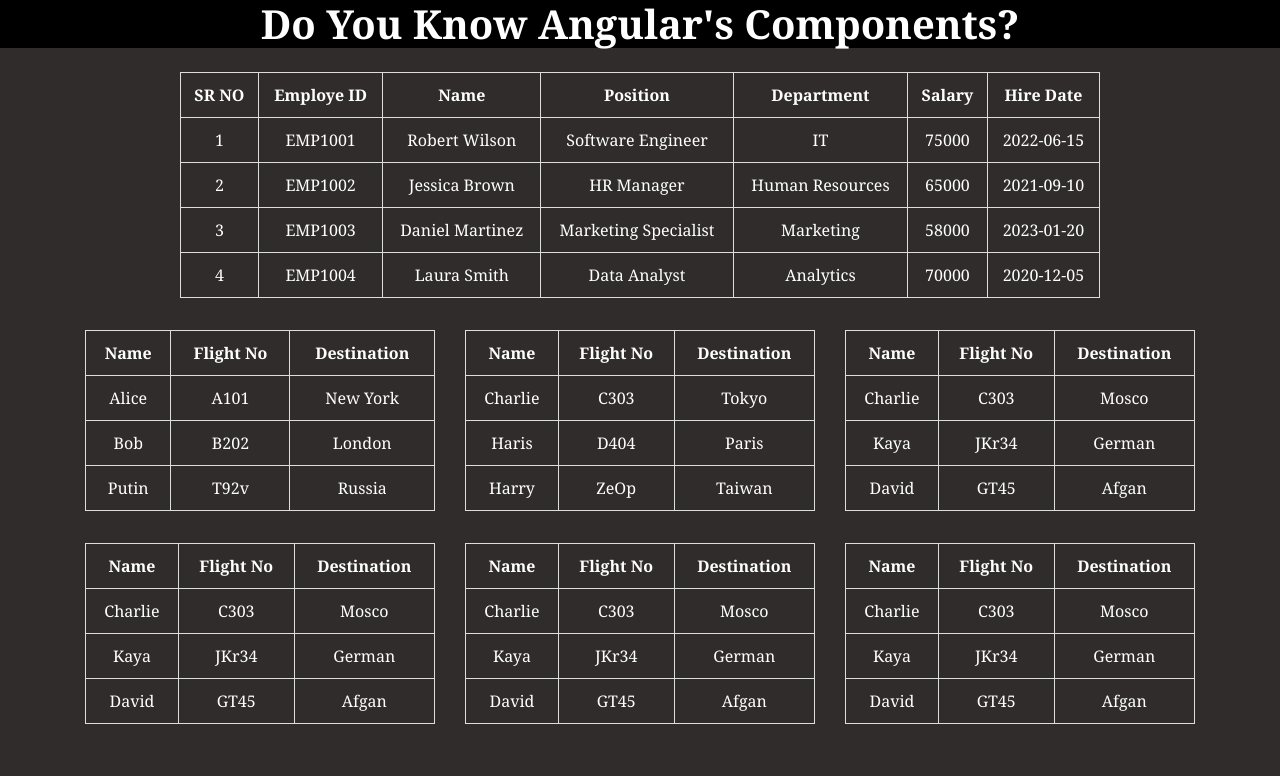
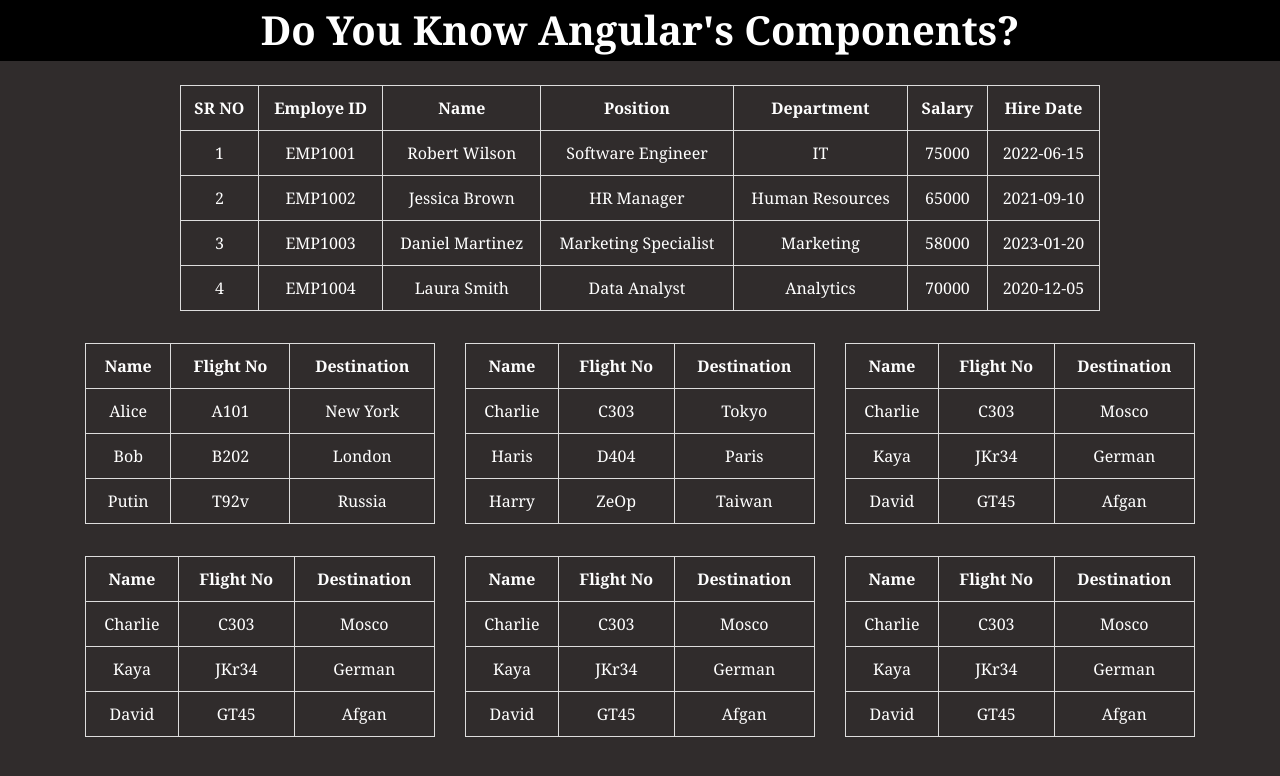
Before and after one commit to Ataar/tab_Summer, an Angular app: page / in a window 1280 px wide. Shown: the top 776 px of the page. Built offline with nearby package versions, Linux system fonts and the light colour scheme.

Commit message:
Updated files with new changes

```diff
--- a/src/app/app.component.scss
+++ b/src/app/app.component.scss
@@ -7,7 +7,7 @@
     text-align: center;
     color: white;
     background-color: black;
-    // padding: 0.40rem;
+    padding: 0.40rem;
 
     @media (max-width: 768px) {
         font-size: 1.5rem;
```
